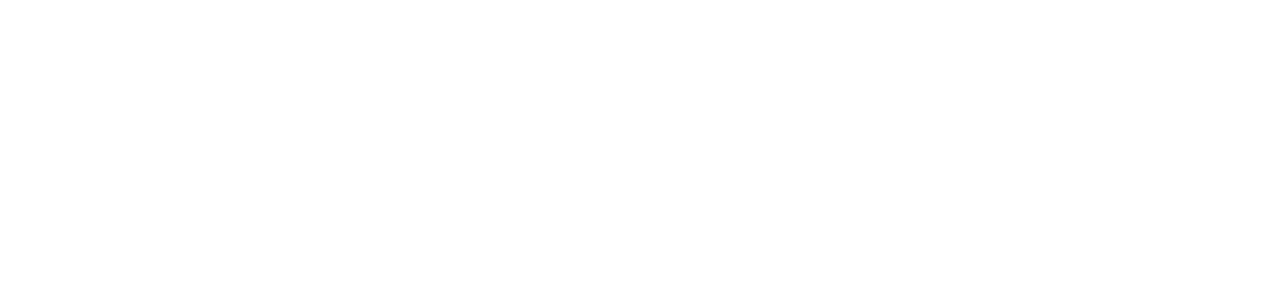
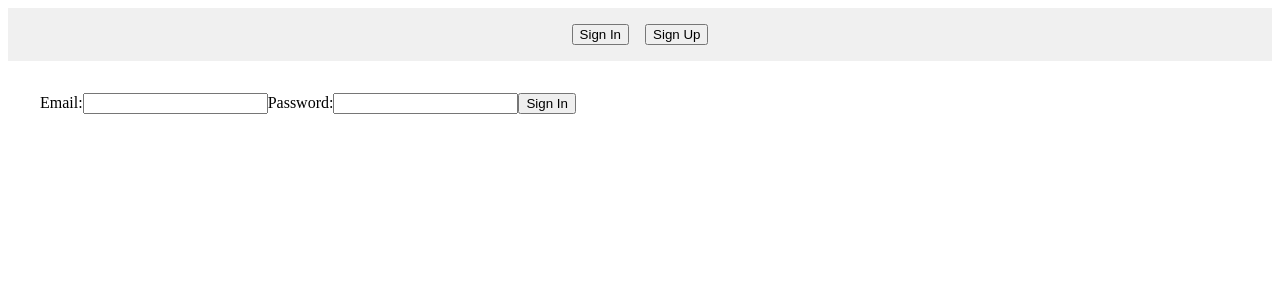
Before and after one commit to venkatesh-madanwale/user-redux, a React (Create React App) app: page / in a window 1280 px wide. Shown: the top 300 px of the page. Built offline with nearby package versions, Linux system fonts and the light colour scheme.

Commit message:
28_05_2025

```diff
--- a/src/App.tsx
+++ b/src/App.tsx
@@ -1,11 +1,23 @@
-import React from 'react'
+import React, { useState } from 'react';
+import SignUp from './features/auth/SignUp';
+import SignIn from './features/auth/SignIn';
 
-const App = () => {
+const App: React.FC = () => {
+  const [tab, settab] = useState<'signin' | 'signup'>('signin');
+
   return (
     <div>
 
+      <nav style={{ display: 'flex', justifyContent: 'center', gap: '1rem', padding: '1rem', backgroundColor: '#f0f0f0' }}>
+        <button onClick={() => settab('signin')}>Sign In</button>
+        <button onClick={() => settab('signup')}>Sign Up</button>
+      </nav>
+
+      <main style={{ padding: '2rem' }}>
+        {tab === 'signin' ? <SignIn /> : <SignUp />}
+      </main>
     </div>
-  )
-}
+  );
+};
 
-export default App
+export default App;
--- a/src/features/apis/signInApi.ts
+++ b/src/features/apis/signInApis.ts
@@ -4,14 +4,15 @@ import axios from "axios";
 
 // Defining asyncThunk based api call before create slice
 
-export const signInAPI = createAsyncThunk(
+export const signInAPIs = createAsyncThunk(
     'auth/login',
     async (credetials: { emailid: string, pwd: string }, thunkAPI) => {
         try {
             const response = await axios.post('http://localhost:3001/auth/login', credetials)
             return response.data
         } catch (error:any) {
-            return thunkAPI.rejectWithValue(error.response?.data?.msg || 'login failed')
+            // return thunkAPI.rejectWithValue(error.response?.data?.msg || 'login failed')
+            return thunkAPI.rejectWithValue(error.response?.data || error.message || 'registered failed');
         }
     }
 )
--- a/src/features/auth/SignIn.tsx
+++ b/src/features/auth/SignIn.tsx
@@ -1,9 +1,37 @@
-import React, {useState} from "react";
-import { useDispatch } from "react-redux";
-import { signIn } from "./authSlice";
-import { AppDispatch } from "../../app/store";
+import React, { useState } from "react";
+import { useDispatch, useSelector } from "react-redux";
+import { AppDispatch, RootState } from "../../app/store";
+import { signInAPIs } from "../apis/signInApis";
 
-// const SignIn:React.FC = ()=>{
-//     const [email, setEmail]  = useState("")
-//     const dispatch = useDispatch()
-// }
+const SignIn: React.FC = () => {
+    const dispatch = useDispatch<AppDispatch>();
+    const [emailid, setEmailid] = useState("");
+    const [pwd, setPwd] = useState("");
+
+    const { loading, error, isAuthenticated } = useSelector((state: RootState) => state.auth);
+
+    const handleSignIn = async (e: React.FormEvent) => {
+        e.preventDefault();
+        await dispatch(signInAPIs({ emailid, pwd }));
+    };
+
+    return (
+        <form onSubmit={handleSignIn}>
+            <div>
+                <label>Email:</label>
+                <input type="email" value={emailid} onChange={(e) => setEmailid(e.target.value)} />
+                <label>Password:</label>
+                <input type="password" value={pwd} onChange={(e) => setPwd(e.target.value)} />
+                <button type="submit" disabled={loading}>
+                    {loading ? "Signing in..." : "Sign In"}
+                </button>
+            </div>
+            {isAuthenticated && (<p style={{ color: "green" }}>Signin successful</p>)}
+            {error && !isAuthenticated && (
+                <p style={{ color: "red" }}>{error}</p>
+            )}
+        </form>
+    );
+};
+
+export default SignIn;
--- a/src/features/auth/SignUp.tsx
+++ b/src/features/auth/SignUp.tsx
@@ -1,7 +1,7 @@
 import React, { useState } from "react";
-import { useDispatch, UseDispatch, useSelector } from "react-redux";
+import { useDispatch, useSelector } from "react-redux";
+import { AppDispatch, RootState } from "../../app/store";
 import { signUpAPI } from "../apis/signUpApi";
-import { AppDispatch, RootState } from "../../app/store";
 
 
 const SignUp: React.FC = () => {
@@ -12,10 +12,23 @@ const SignUp: React.FC = () => {
     const [pwd, setPwd] = useState("")
 
 
+    // const handleSignUp = async (e: React.FormEvent) => {
+    //     e.preventDefault()
+    //     await dispatch(signUpAPI({ emailid, name, phno, pwd }))
+    // }
     const handleSignUp = async (e: React.FormEvent) => {
-        e.preventDefault()
-        await dispatch(signUpAPI({ emailid, name, phno, pwd }))
-    }
+        e.preventDefault();
+        const resultAction = await dispatch(signUpAPI({ emailid, name, phno, pwd }));
+        console.log("Result of signUpAPI:", resultAction);
+
+        if (signUpAPI.fulfilled.match(resultAction)) {
+            console.log("Signup succeeded:", resultAction.payload);
+        } else {
+            console.error("Signup failed:", resultAction.payload || resultAction.error);
+            console.error("Signup failed:", error);
+
+        }
+    };
     const { loading, error, isAuthenticated } = useSelector((state: RootState) => state.auth)
 
     return (
@@ -27,18 +40,18 @@ const SignUp: React.FC = () => {
                 <input type="text" value={name} onChange={(e) => setName(e.target.value)} />
                 <label>Phone Number:</label>
                 <input type="tel"
-                    value={phno} onChange={(e) => setPhno(e.target.value)}/>
+                    value={phno} onChange={(e) => setPhno(e.target.value)} />
                 <label>Password:</label>
-                <input type="password" value={pwd} onChange={(e) => setPwd(e.target.value)}/>
-            <button type="submit" disabled={loading}>
-                {loading ? "Signing up..." : "Sign Up"}
-            </button>
+                <input type="password" value={pwd} onChange={(e) => setPwd(e.target.value)} />
+                <button type="submit" disabled={loading}>
+                    {loading ? "Signing up..." : "Sign Up"}
+                </button>
             </div>
             {isAuthenticated && (
                 <p style={{ color: "green" }}>Signup successful</p>
             )}
             {error && !isAuthenticated && (
-                <p style={{ color: "red" }}>Signup unsuccessful</p>
+                <p style={{ color: "red" }}>{error}</p>
             )}
         </form>
     )
--- a/src/features/auth/authSlice.ts
+++ b/src/features/auth/authSlice.ts
@@ -1,7 +1,7 @@
-import { createSlice, PayloadAction, createAsyncThunk, isAction } from "@reduxjs/toolkit";
+import { createSlice, PayloadAction } from "@reduxjs/toolkit";
 import { AuthState, AuthPayload } from "../../types/auth";
-import { signInAPI } from "../apis/signInapi";
 import { signUpAPI } from "../apis/signUpApi";
+import { signInAPIs } from "../apis/signInApis";
 // createSlice holds all your authentication state and logic
 // payloadAction for type of action and payload
 // createAsyncThunk to handle async action e.g. api calls in a clean predictable way without manually dispatching loading success and failure actions
@@ -31,31 +31,33 @@ const authenticationSlice = createSlice({
         //         state.msg = action.payload.msg
         // },
         signOut: (state) => {
-            state.isAuthenticated = false,
-                state.name = null,
-                state.token = null
+            state.isAuthenticated = false;
+            state.name = null;
+            state.token = null
         }
     },
     extraReducers: (builder) => {
         //cases for signInApi's
         builder
-            .addCase(signInAPI.pending, (state) => {
-                state.loading = true,
-                    state.error = null
+            .addCase(signInAPIs.pending, (state) => {
+                state.loading = true;
+                state.error = null
             })
-            .addCase(signInAPI.fulfilled, (state, action: PayloadAction<{ msg: string; email: string; name: string; token: string }>) => {
-                state.loading = false,
-                    state.isAuthenticated = true,
-                    state.name = action.payload.name,
-                    state.token = action.payload.token,
-                    state.msg = action.payload.msg
+            .addCase(signInAPIs.fulfilled, (state, action: PayloadAction<{ msg: string; email: string; name: string; token: string }>) => {
+                state.loading = false;
+                state.emailid = action.payload.email;
+                state.isAuthenticated = true;
+                state.name = action.payload.name;
+                state.token = action.payload.token;
+                state.msg = action.payload.msg
             })
-            .addCase(signInAPI.rejected, (state, action) => {
-                state.loading = false,
-                    state.isAuthenticated = false,
-                    state.name = null,
-                    state.token = null,
-                    state.error = action.payload as string
+            .addCase(signInAPIs.rejected, (state, action) => {
+                state.loading = false;
+                state.isAuthenticated = false;
+                state.name = null;
+                state.token = null;
+                // state.error = action.payload as string
+                state.error = action.error.message || "Sign in failed";
             });
 
         //cases for signUpApi's
@@ -76,7 +78,7 @@ const authenticationSlice = createSlice({
                 state.isAuthenticated = false;
                 state.name = null;
                 state.token = null;
-                state.error = action.payload as string;
+                state.error = action.payload as string || "Signup failed";
             });
     }
 })
```
